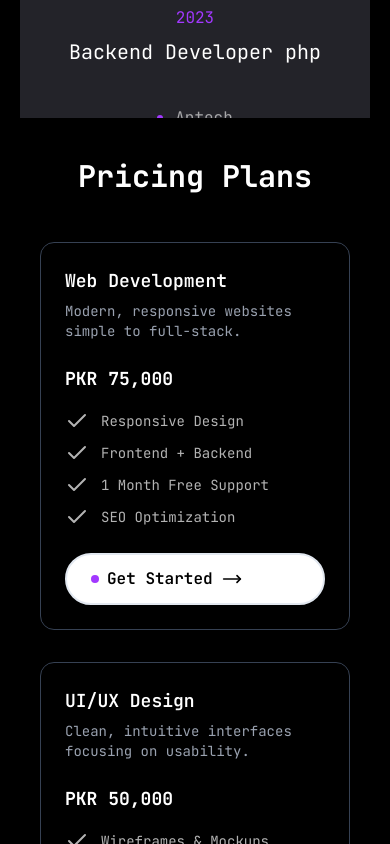
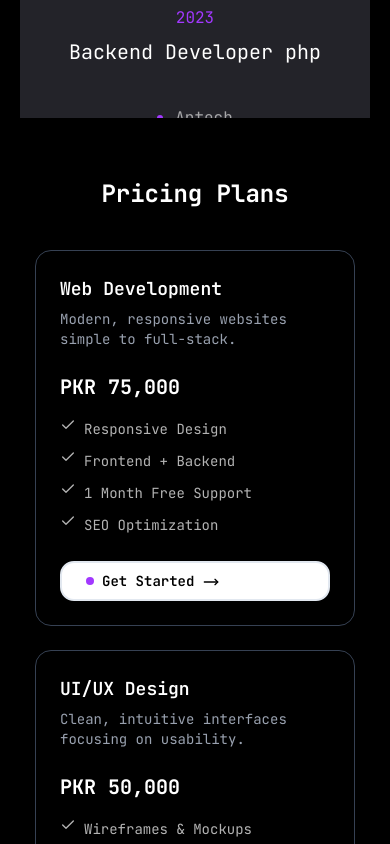
Before and after one commit to elishabhatti/elisha-portfolio, a Next.js app: page / in a window 390 px wide. Shown: the part 4800-5644 px from the top of the page. Built offline with nearby package versions, Linux system fonts and the light colour scheme.

Commit message:
made the pricing plans responsive

```diff
--- a/components/pages/Pricing.jsx
+++ b/components/pages/Pricing.jsx
@@ -1,11 +1,10 @@
 "use client";
 
 import { Card, CardContent, CardHeader, CardTitle } from "@/components/ui/card";
-import { Button } from "@/components/ui/button";
+import { Check, MoveRight } from "lucide-react";
 import Link from "next/link";
 import { motion } from "framer-motion";
 import pricing from "../../json/pricing.json";
-import { Check, MoveRight } from "lucide-react";
 import { InteractiveHoverButton } from "../magicui/interactive-hover-button";
 
 export default function Pricing() {
@@ -15,46 +14,48 @@ export default function Pricing() {
       whileInView={{ opacity: 1, y: 0 }}
       transition={{ duration: 0.6, ease: "easeOut" }}
       viewport={{ once: true, amount: 0.2 }}
-      className="text-white xl:p-15 p-5"
+      className="text-white px-4 sm:px-6 lg:px-12 py-10"
     >
-      <div className="flex justify-center items-center flex-col container mx-auto px-6">
+      <div className="flex justify-center items-center flex-col container mx-auto">
         <h2
           id="pricing"
-          className="text-white text-3xl md:text-4xl font-bold text-center mb-12"
+          className="text-white text-2xl sm:text-3xl md:text-4xl font-bold text-center mb-10"
         >
           Pricing Plans
         </h2>
 
-        <div className=" grid md:grid-cols-2 lg:grid-cols-4 gap-8">
+        {/* Grid responsive banaya */}
+        <div className="grid grid-cols-1 sm:grid-cols-2 lg:grid-cols-3 xl:grid-cols-4 gap-6 sm:gap-8 place-items-center w-full">
           {pricing.map((plan) => (
             <Card
               key={plan.num}
-              className="w-[310px] bg-black text-white border-gray-700 hover:shadow-xl transition-all duration-300"
+              className="w-full max-w-[320px] bg-black text-white border border-gray-700 hover:shadow-xl transition-all duration-300 rounded-2xl"
             >
               <CardHeader>
-                <CardTitle className="xl:text-xl text-lg">
+                <CardTitle className="text-lg sm:text-xl font-semibold">
                   {plan.title}
                 </CardTitle>
                 <p className="text-gray-400 text-sm">{plan.description}</p>
               </CardHeader>
 
               <CardContent>
-                <p className="xl:text-2xl text-lg font-bold mb-4">
+                <p className="text-xl sm:text-2xl font-bold mb-4">
                   {plan.price}
                 </p>
                 <ul className="space-y-2 mb-6">
                   {plan.features.map((feature, index) => (
                     <li
                       key={index}
-                      className="flex gap-3 leading-6 text-sm text-white/70"
+                      className="flex gap-2 sm:gap-3 leading-6 text-sm sm:text-base text-white/70"
                     >
-                      <Check /> {feature}
+                      <Check className="w-4 h-4 sm:w-5 sm:h-5 shrink-0" />
+                      {feature}
                     </li>
                   ))}
                 </ul>
-                <Link href="#contact">
-                  <InteractiveHoverButton className="w-full text-black text-center">
-                    Get Started <MoveRight className="w-5 h-5 inline" />
+                <Link href="#contact" className="block">
+                  <InteractiveHoverButton className="w-full text-black text-center py-2 sm:py-3 text-sm sm:text-base rounded-xl">
+                    Get Started <MoveRight className="w-4 h-4 sm:w-5 sm:h-5 inline" />
                   </InteractiveHoverButton>
                 </Link>
               </CardContent>
```
